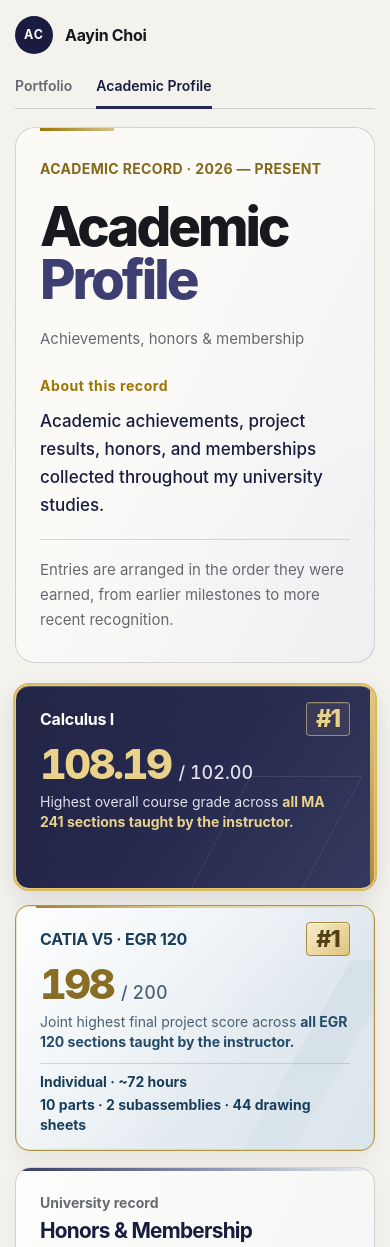
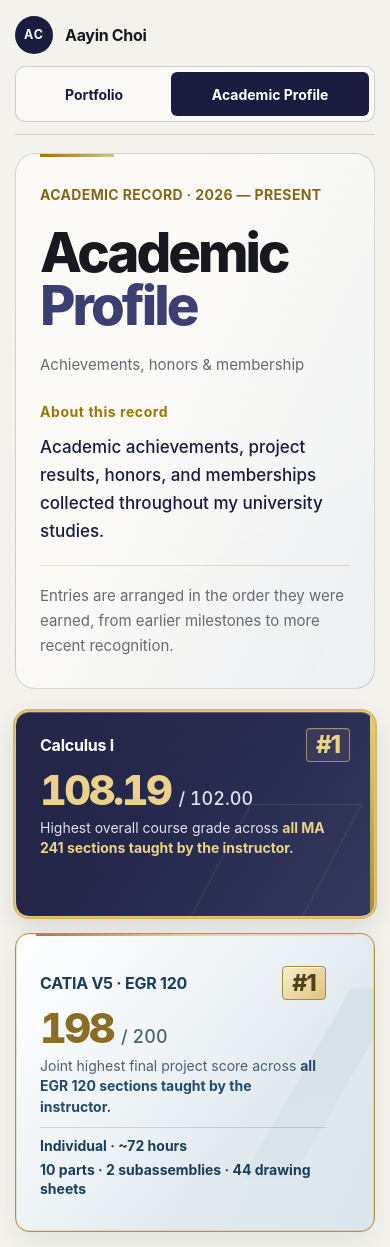
Before and after one commit to AayinChoi/AayinChoi.github.io, a plain HTML site: page academic-profile.html in a window 390 px wide. Shown: the top 1247 px of the page. Drawn offline with Linux system fonts and the light colour scheme.

Commit message:
Add files via upload

```diff
--- a/academic-profile.html
+++ b/academic-profile.html
@@ -37,6 +37,7 @@
 
       <ol class="profile-records" aria-label="Academic achievements, honors and membership">
         <li class="profile-milestone profile-milestone-math" id="calculus-record">
+          <a class="profile-milestone-link" href="calculus-i.html" aria-label="View Calculus I record">
             <div class="profile-milestone-title">
               <h3>Calculus I</h3>
               <span class="profile-standing" aria-label="Rank number one across all sections taught by the instructor">#1</span>
@@ -45,8 +46,10 @@
               <p class="profile-milestone-score">108.19 <span>/ 102.00</span></p>
               <p class="profile-milestone-context">Highest overall course grade across <strong>all MA 241 sections taught by the instructor.</strong></p>
             </div>
+          </a>
         </li>
         <li class="profile-milestone profile-milestone-catia" id="catia-record">
+          <a class="profile-milestone-link" href="catia-v5.html" aria-label="View CATIA V5 · EGR 120 project">
             <div class="profile-milestone-title">
               <h3>CATIA V5 · EGR 120</h3>
               <span class="profile-standing" aria-label="Joint rank number one across all sections taught by the instructor">#1</span>
@@ -59,6 +62,7 @@
               <span>Individual · ~72 hours</span>
               <span>10 parts · 2 subassemblies · 44 drawing sheets</span>
             </p>
+          </a>
         </li>
         <li class="profile-roadmap" id="academic-honors">
           <header class="roadmap-heading">
--- a/styles.css
+++ b/styles.css
@@ -2672,31 +2672,63 @@ figcaption { margin-top: 13px; color: var(--muted); font-size: 0.86rem; }
 
 /* Shared page navigation: portfolio and academic records. */
 .site-header-with-nav { gap: 24px; }
-.site-page-nav { display: flex; align-self: stretch; gap: 28px; }
+.site-page-nav {
+  display: flex;
+  align-self: center;
+  gap: 5px;
+  padding: 5px;
+  border: 1px solid rgba(61,63,115,0.24);
+  border-radius: 10px;
+  background: rgba(255,255,255,0.5);
+}
 .site-page-nav a {
-  position: relative;
   display: flex;
   align-items: center;
-  min-height: 44px;
-  padding: 4px 0;
-  color: var(--muted);
+  justify-content: center;
+  min-height: 42px;
+  padding: 8px 18px;
+  border-radius: 6px;
+  color: var(--navy-deep);
   font-size: 0.9375rem;
-  font-weight: 600;
+  font-weight: 650;
   line-height: 1.5;
   text-decoration: none;
-}
-.site-page-nav a::after { content: ""; position: absolute; right: 0; bottom: -1px; left: 0; height: 3px; background: transparent; }
-.site-page-nav a[aria-current] { color: var(--navy-deep); }
-.site-page-nav a[aria-current]::after { background: var(--navy); }
-.site-page-nav a:hover { color: var(--navy); }
-.site-page-nav a:focus-visible { outline: 3px solid var(--navy-soft); outline-offset: 4px; }
+  transition: background-color 160ms ease, color 160ms ease;
+}
+.site-page-nav a[aria-current] { background: var(--navy-deep); color: var(--white); }
+.site-page-nav a:hover { background: rgba(61,63,115,0.09); }
+.site-page-nav a[aria-current]:hover { background: var(--navy-soft); }
+.site-page-nav a:focus-visible { outline: 3px solid var(--navy-soft); outline-offset: 3px; }
 .academic-page .academic-records { padding-top: 30px; }
+
+/* Native links make the complete achievement cards clickable. */
+.profile-records > .profile-milestone { padding: 0; }
+.profile-records > .profile-milestone:nth-child(even) { padding-left: 0; }
+.profile-milestone-link {
+  display: block;
+  min-height: 204px;
+  height: 100%;
+  padding: 16px 20px 16px clamp(32px, 4.5vw, 54px);
+  border-radius: inherit;
+  color: inherit;
+  text-decoration: none;
+}
+.profile-milestone:nth-child(even) .profile-milestone-link { padding-left: 44px; }
+.profile-milestone-link:hover .profile-milestone-title h3 { text-decoration: underline; text-underline-offset: 4px; }
+.profile-milestone:focus-within { outline: 3px solid var(--navy-soft); outline-offset: 5px; }
+.profile-milestone-link:focus-visible { outline: 2px solid currentColor; outline-offset: -5px; }
+.profile-milestone-math::after { pointer-events: none; }
+.record-placeholder { min-height: calc(100vh - 201px); padding-block: 54px 80px; }
+.record-placeholder h1 { margin: 0; color: var(--navy-deep); font-size: clamp(2.75rem, 5vw, 4rem); letter-spacing: -0.055em; }
 @media (max-width: 620px) {
   .site-header-with-nav { flex-wrap: wrap; justify-content: flex-start; gap: 0; padding-top: 16px; }
-  .site-header-with-nav .wordmark { width: 100%; margin-bottom: 8px; }
-  .site-page-nav { width: 100%; gap: 24px; }
-  .site-page-nav a { min-height: 46px; padding-block: 10px; font-size: 0.875rem; }
+  .site-header-with-nav .wordmark { width: 100%; margin-bottom: 12px; }
+  .site-page-nav { display: grid; grid-template-columns: minmax(0,0.85fr) minmax(0,1.15fr); width: 100%; gap: 4px; margin-bottom: 12px; }
+  .site-page-nav a { min-height: 44px; padding: 9px 10px; font-size: 0.875rem; }
   .academic-page .academic-records { padding-top: 18px; }
+  .profile-milestone-link,
+  .profile-milestone:nth-child(even) .profile-milestone-link { padding: 16px 24px; }
+  .record-placeholder { min-height: calc(100vh - 257px); padding-block: 36px 64px; }
 }
 
 @media (prefers-reduced-motion: reduce) {
```
Also changed, not shown: calculus-i.html (added, +32 -0 lines). Lines whose indentation alone changed are shown as unchanged.
